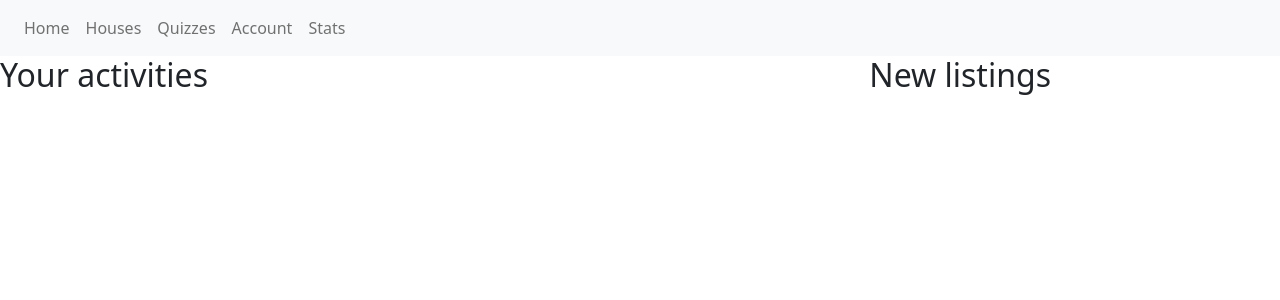
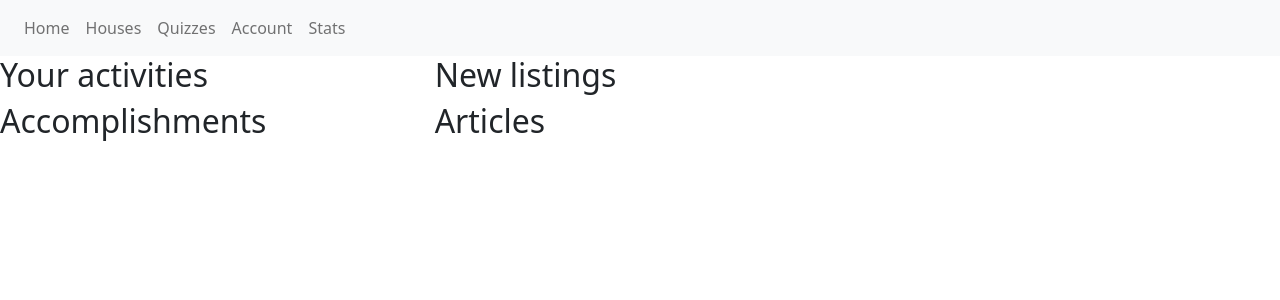
Before and after one commit to jbasquez/projectHomebase, a React (Create React App) app in the folder project-homebase/: page / in a window 1280 px wide. Shown: the top 300 px of the page. Built offline with nearby package versions, Linux system fonts and the light colour scheme.

Commit message:
skeleton set up for home page

```diff
--- a/project-homebase/src/pages/home.js
+++ b/project-homebase/src/pages/home.js
@@ -1,15 +1,24 @@
 import React from "react";
+
 function Home() {
     return (
-      <div>
+      <div >
         <div className="row">
-            <div className="col-lg-8 col-md-8 col-sm-8">
-                <h2>Your activities</h2>
-            </div>
-            <div className="col-lg-4 col-md-4 col-sm-8">
-                <h2>New listings</h2>
-            </div>
+          <div className="col-lg-4 col-md-4 col-sm-4 col-xs-12">
+          <h2>Your activities</h2>
           </div>
+          <div className="col-lg-4 col-md-4 col-sm-4 col-xs-12">
+          <h2>New listings</h2>
+          </div>
+        </div>
+        <div className="row">
+          <div className="col-lg-4 col-md-4 col-sm-4 col-xs-12">
+          <h2>Accomplishments</h2>
+          </div>
+          <div className="col-lg-4 col-md-4 col-sm-4 col-xs-12">
+          <h2>Articles</h2>
+          </div>
+        </div>
       </div>
     );
   }
```
